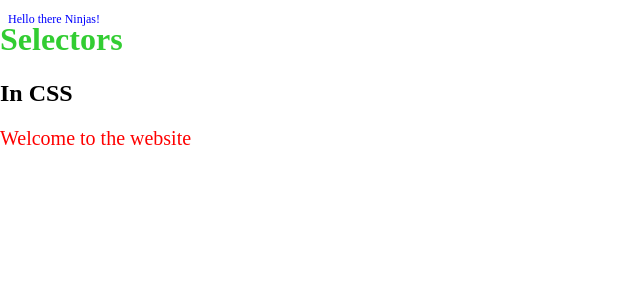
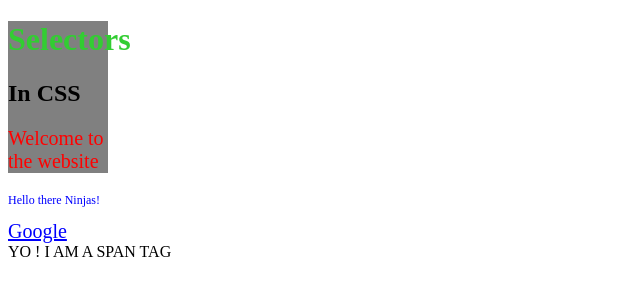
Before and after one commit to khawajaosama/CSS, a plain HTML site: page index.html in a window 1280 px wide. Shown: the whole page, without its empty margins (0-640 px from the left). Drawn offline with Linux system fonts and the light colour scheme.

Commit message:
second comment

```diff
--- a/index.html
+++ b/index.html
@@ -14,5 +14,7 @@
         <p>Welcome to the website</p>
     </div>
     <p>Hello there Ninjas!</p>
+    <a href="https://www.google.com">Google</a><br/>
+    <span>Yo ! I am a span tag</span>
 </body>
 </html>
--- a/syntax.css
+++ b/syntax.css
@@ -1,10 +1,10 @@
 #header {
-    position: absolute;
+    /* position: absolute; */
     top: 0;
     left: 0;
 }
 
-#header h1{
+h1{
     font-size: 32px;
     color: limegreen;
 
@@ -19,3 +19,17 @@ p{
     font-size: 12px;
     color: blue
 }
+
+a{
+    color: blue;
+    font-size: 20px;
+}
+
+span{
+        text-transform: uppercase;
+}
+
+div{
+    background-color: grey;
+    width: 100px;
+}
```
